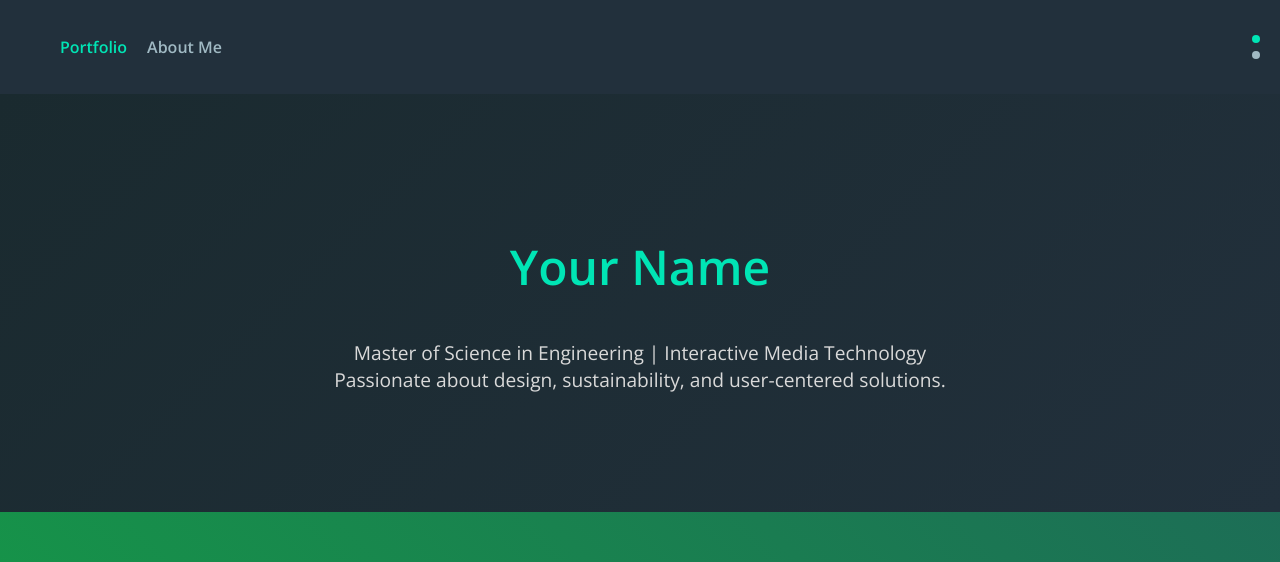
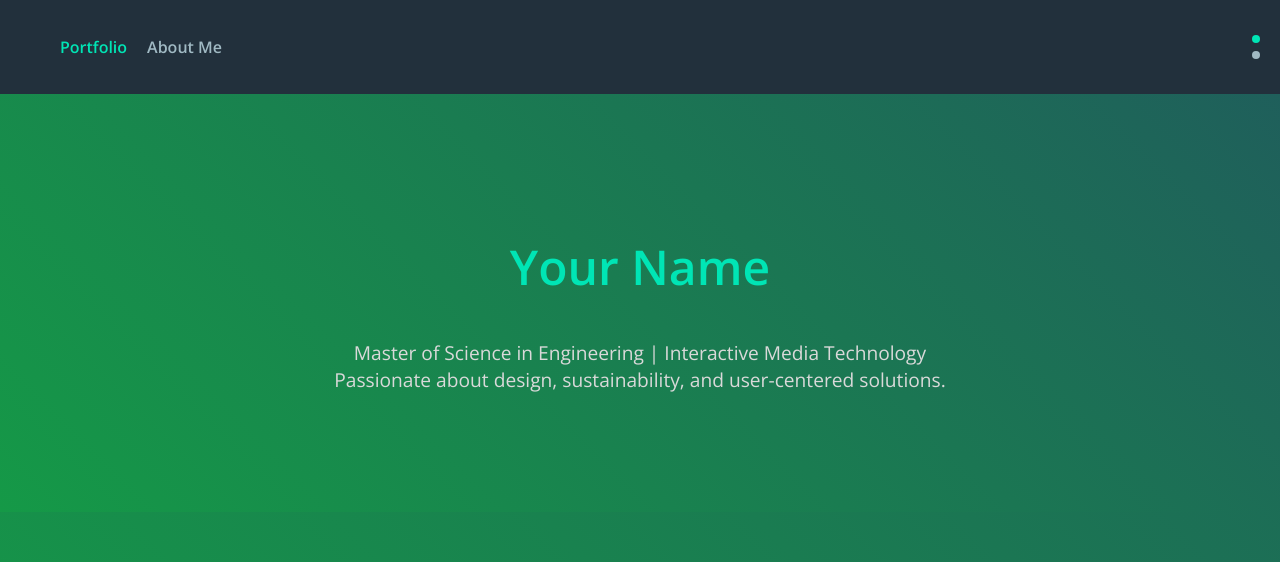
Before and after one commit to izabelle-lundqvist/portfolio, a plain HTML site: page index.html in a window 1280 px wide. Shown: the top 562 px of the page. Drawn offline with nearby package versions, Linux system fonts and the light colour scheme.

Commit message:
Update styles.css

```diff
--- a/styles.css
+++ b/styles.css
@@ -56,7 +56,7 @@ header {
 .landing {
     text-align: center;
     padding: 100px 20px;
-    background: linear-gradient(135deg, #1A2A2F, #22303C);
+    background: linear-gradient(45deg, #159947, #1F5F5B);
 }
 
 .landing h1 {
```
